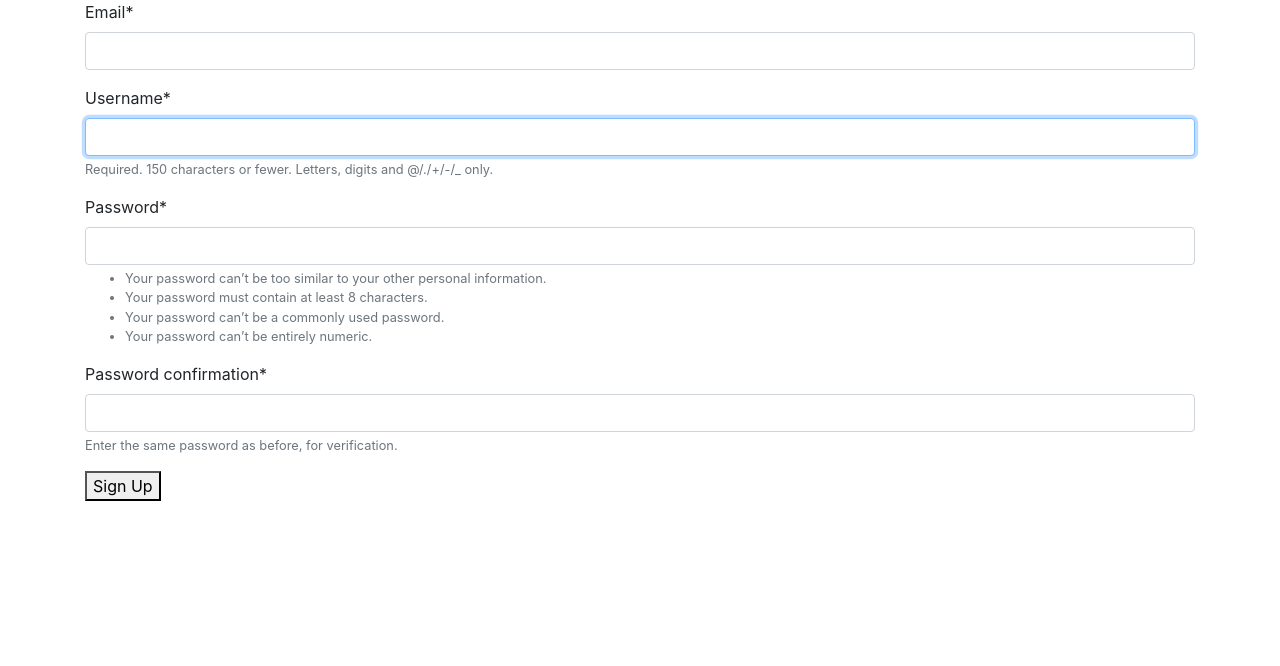
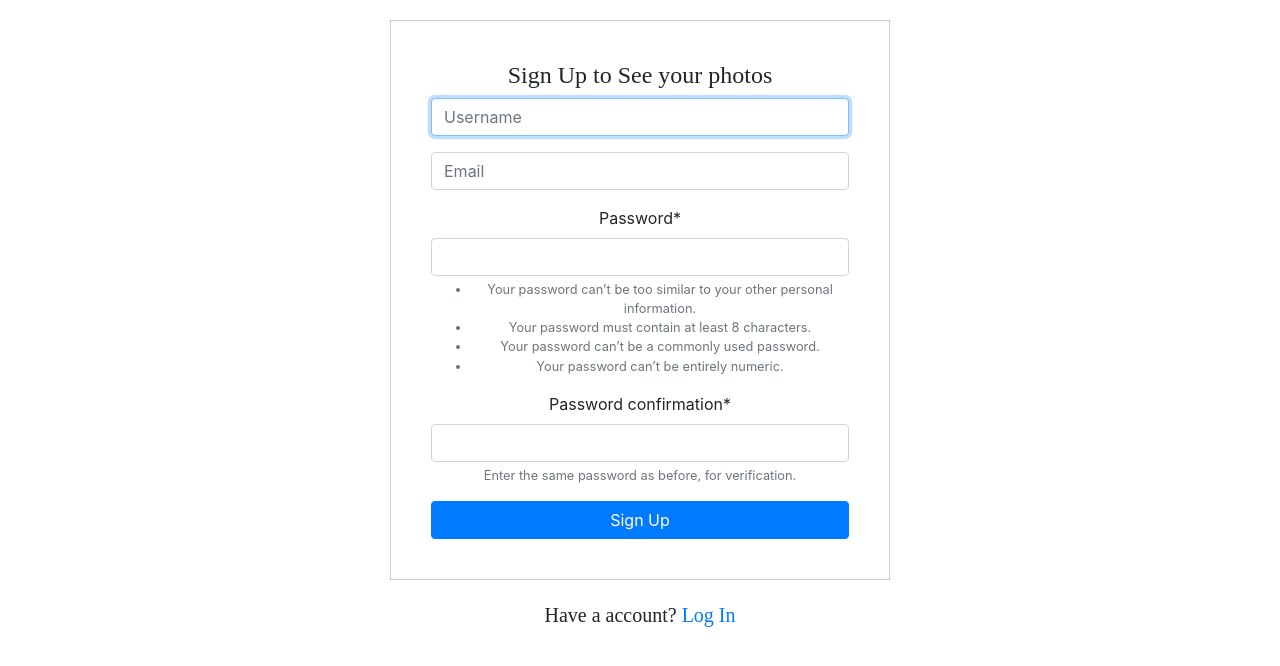
Before and after one commit to NMShihab/Social_Media, a Django app: page /accounts/signup/ in a window 1280 px wide. Shown: the top 666 px of the page. Run offline with Django 3.2, Linux system fonts and the light colour scheme; some libraries are stand-ins or nearby versions.

Commit message:
signup_updated

```diff
--- a/social_appp/Login/forms.py
+++ b/social_appp/Login/forms.py
@@ -3,8 +3,9 @@ from django.contrib.auth.forms import UserCreationForm
 from django.contrib.auth.models import  User
 
 class CreateUser(UserCreationForm):
-    email = forms.EmailField(required=True)
+    email = forms.EmailField(required=True,label="",widget=forms.TextInput(attrs={'placeholder':'Email'}))
+    username = forms.CharField(required=True,label="",widget=forms.TextInput(attrs={'placeholder':'Username'}))
 
     class Meta:
         model = User
-        fields =('email','username','password1','password2')
+        fields =('username','email','password1','password2')
--- a/social_appp/templates/Login/signup.html
+++ b/social_appp/templates/Login/signup.html
@@ -2,14 +2,26 @@
 {% load crispy_forms_tags %}
 
 {% block title %} {{title}} {% endblock %}
+{% block body %}
+<center>
 
-{% block body %}
-<form method="POST">
-  {{ form|crispy}}
-  {% csrf_token %}
+  <div style="width:500px; border: 1px solid #ccc; padding: 40px;">
+    <h4 style="font-family:bold;">Sign Up to See your photos</h4>
+    <form method="POST">
+      {{ form|crispy}}
+      {% csrf_token %}
 
-  <button type="button">Sign Up</button>
+      <button type="button" style="width:100%" class="btn btn-primary">Sign Up</button>
 
-</form>
+    </form>
+
+  </div>
+
+  <div style="width:500px;border:20px #ccc;padding: 20px;">
+    <p style="font-family:bold; font-size: 20px">Have a account? <a href="#">Log In</a></p>
+
+  </div>
+</center>
+
 
 {% endblock %}
--- a/social_appp/templates/base.html
+++ b/social_appp/templates/base.html
@@ -12,11 +12,12 @@
   <!-- Latest compiled JavaScript -->
   <script src="https://maxcdn.bootstrapcdn.com/bootstrap/4.4.1/js/bootstrap.min.js"></script>
   <title>{% block title %}Social{% endblock %}</title>
+
 </head>
 
 <body>
 
-  <div class="container">
+  <div class="container" style="padding-top:20px;">
     {% block body %}
     {% endblock %}
 
```
